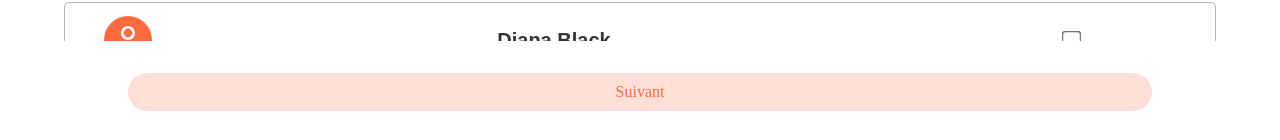
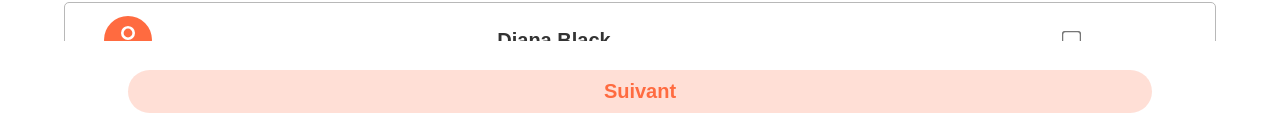
Before and after one commit to Peter-Binate/exo-front-mobile, a React (Vite) app: page / in a window 1280 px wide. Shown: the part 658-798 px from the top of the page. Built offline with nearby package versions, Linux system fonts and the light colour scheme.

Commit message:
maj font size

```diff
--- a/src/components/main-content/MainContent.jsx
+++ b/src/components/main-content/MainContent.jsx
@@ -1,4 +1,4 @@
-import React, { useState } from "react";
+import  { useState } from "react";
 import { FaRegUser } from "react-icons/fa6";
 import {listNames} from "../../datas/datas.js";
 import { listTitle } from "../../datas/titleTab.js";
--- a/src/styles/components/_footer.scss
+++ b/src/styles/components/_footer.scss
@@ -14,7 +14,7 @@
 
 .next-button{
     @include rounded-border($radius: 25px);
-    // @include text-style;
+    @extend .text-style;
     color: $orange;
     background: $orange-light;
     width: 80%;
```
